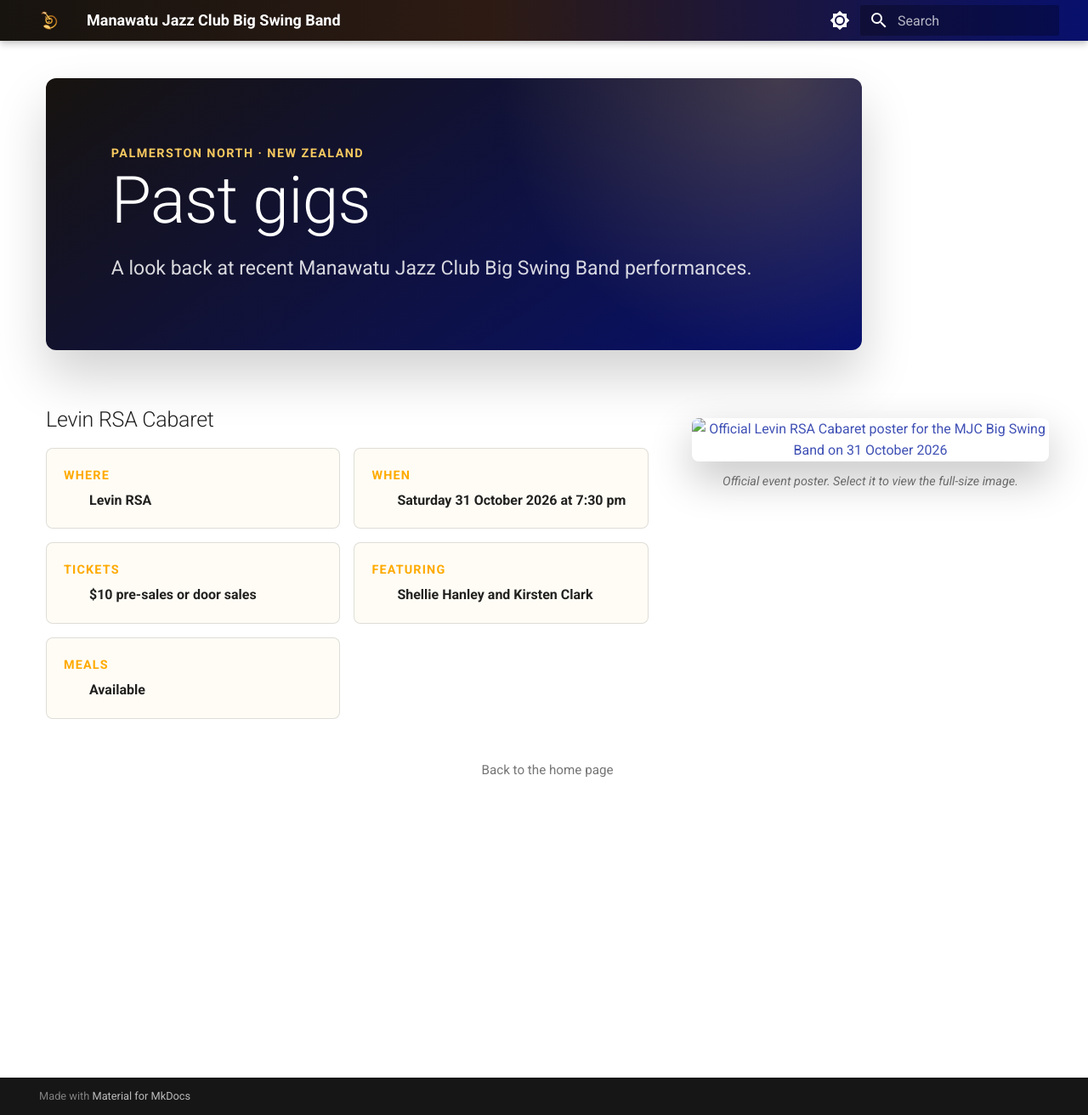
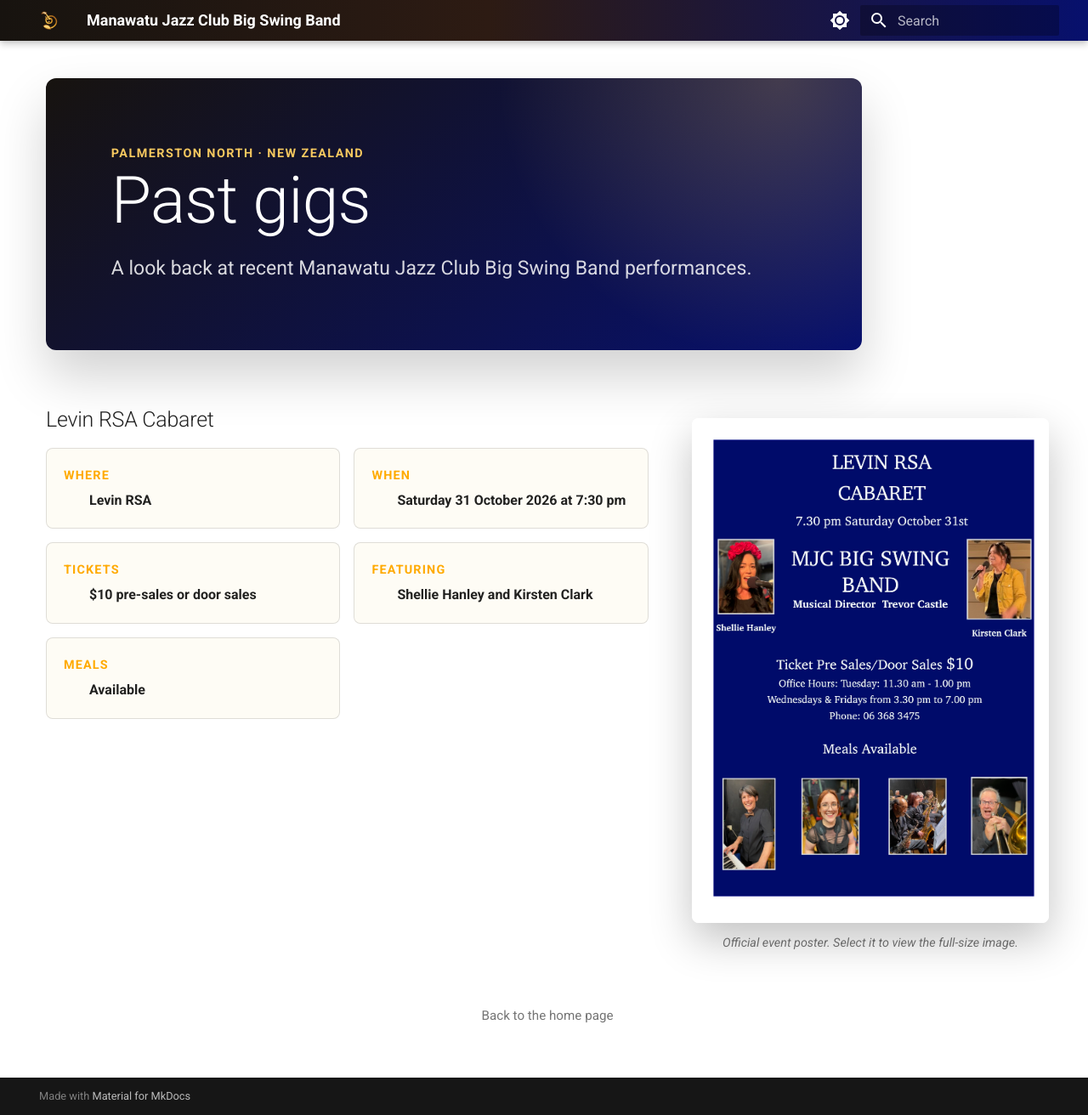
Before and after one commit to geekdenz/swingbigband, an MkDocs documentation site: the page built from docs/history.md, in a window 1280 px wide and 1312 px high. Shown: the whole window at 85% size. Built offline with MkDocs 1.6.1 and Material for MkDocs 9.7.7, drawn with Linux system fonts in a browser that asks for light colours.

Commit message:
Fix past poster link on the history page
history.md builds into a /history/ subdirectory, so the poster's
image and link need a ../ prefix to reach /assets/ at the site root.

Co-Authored-By: Claude Sonnet 5 <noreply@anthropic.com>
Claude-Session: https://claude.ai/code/session_01CG6U7s85LwUprHJgGuEcPJ

```diff
--- a/docs/history.md
+++ b/docs/history.md
@@ -47,8 +47,8 @@ A look back at recent Manawatu Jazz Club Big Swing Band performances.
 </section>
 
 <figure class="event-poster">
-  <a href="assets/levin-rsa-cabaret-2026.jpg">
-    <img src="assets/levin-rsa-cabaret-2026.jpg" alt="Official Levin RSA Cabaret poster for the MJC Big Swing Band on 31 October 2026">
+  <a href="../assets/levin-rsa-cabaret-2026.jpg">
+    <img src="../assets/levin-rsa-cabaret-2026.jpg" alt="Official Levin RSA Cabaret poster for the MJC Big Swing Band on 31 October 2026">
   </a>
   <figcaption>Official event poster. Select it to view the full-size image.</figcaption>
 </figure>
```
